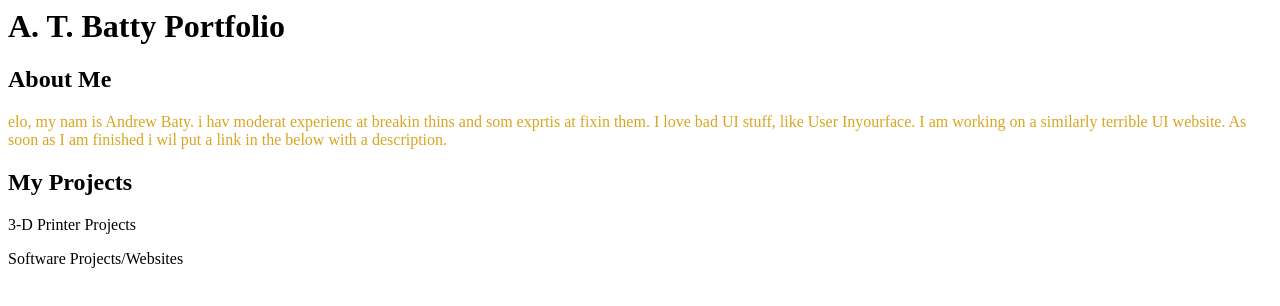
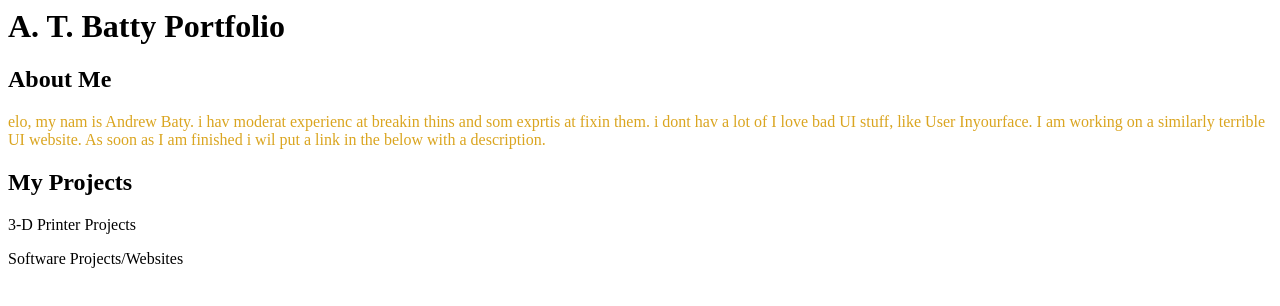
Before and after one commit to AndrewOctopus/Portfolio, a plain HTML site: page index.html in a window 1280 px wide. Drawn offline with Linux system fonts and the light colour scheme.

Commit message:
Safety Commit

```diff
--- a/index.html
+++ b/index.html
@@ -11,6 +11,7 @@
             <h2>About Me</h2>
             <div ><p class="gold">elo, my nam is Andrew Baty.
                 i hav moderat experienc at breakin thins and som exprtis at fixin them.
+                i dont hav a lot of
                 I love bad UI stuff, like User Inyourface.
                 I am working on a similarly terrible UI website.
                  As soon as I am finished i wil put a link in the below with a description. </p></div>
```
